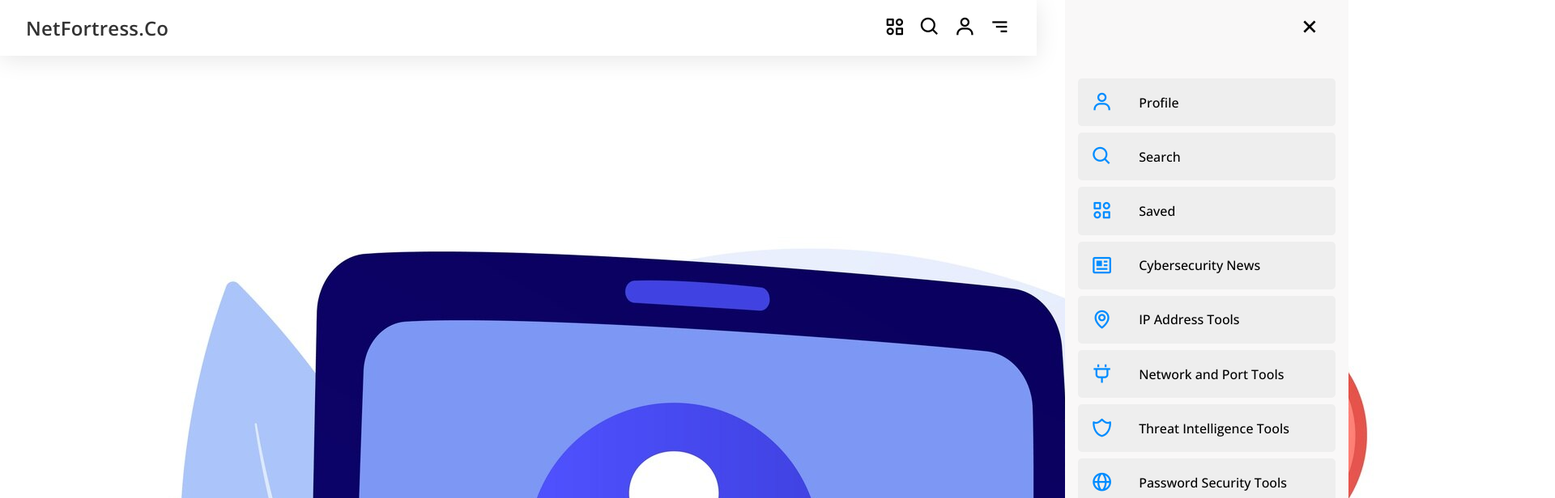
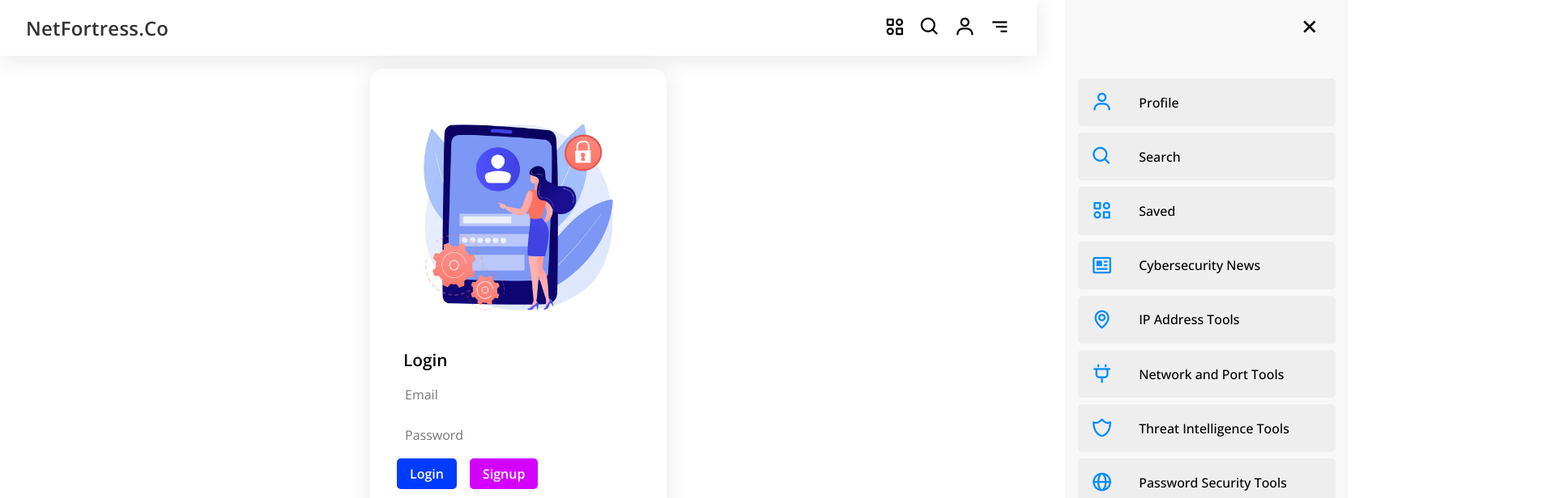
Before and after one commit to Sandeepkumar136/NetFortress, a React (Create React App) app: page /login in a window 1280 px wide. Shown: the top 616 px of the page at 81% size, 1920 px wide, since content can reach past the window. Built offline with nearby package versions, Linux system fonts and the light colour scheme; the HTML template or start-up script is replaced by a standard one.

Commit message:
refactor Profile, Login, and Signup components; add animations and enhance UI with new styles; implement logout functionality in Profile

```diff
--- a/src/Components/Dialog/ProfileDialogue.js
+++ b/src/Components/Dialog/ProfileDialogue.js
@@ -14,7 +14,6 @@ const ProfileDialog = () => {
     isPopen && (
       <div id="dialog-profile-overlay" onClick={handleOutsideClick}>
         <div className="p-dialog-content">
-          <Profile />
         </div>
       </div>
     )
--- a/src/Components/Log/Login.js
+++ b/src/Components/Log/Login.js
@@ -2,6 +2,7 @@ import React, { useState, useContext } from "react";
 import { useLogin } from "../Contexts/AuthContext";
 import { Link } from "react-router-dom";
 import images from "../Assets/ImageExporter";
+import { motion } from "framer-motion"; // Import motion
 
 const Login = () => {
   const { login } = useLogin();
@@ -13,30 +14,43 @@ const Login = () => {
   };
 
   return (
-    <div className="login-container">
+    <motion.div
+      className="login-container"
+      initial={{ opacity: 0, y: 50 }} // Start from below (y: 50)
+      animate={{ opacity: 1, y: 0 }} // End at the normal position (y: 0)
+      transition={{ duration: 0.7 }} // Duration of the animation
+    >
       <div className="l-p-contain">
-        <img src={images.login} alt="login" />
-        <h1>login</h1>
+        <img className="img-login" src={images.login} alt="login" />
+        <h1 className="l-heading">login</h1>
       </div>
-      <form onSubmit={handleSubmit}>
-        <input className="l-inp"
+      <form className="form-log" onSubmit={handleSubmit}>
+        <input
+          className="l-inp"
           type="email"
           placeholder="Email"
           value={formData.email}
           onChange={(e) => setFormData({ ...formData, email: e.target.value })}
           required
         />
-        <input className="l-inp"
+        <input
+          className="l-inp"
           type="password"
           placeholder="Password"
           value={formData.password}
           onChange={(e) => setFormData({ ...formData, password: e.target.value })}
           required
         />
-        <button className="l-btn" type="submit">Login</button>
-        <Link className="s-btn" to='/signup'>Signup</Link>
+        <div className="btn-flex-l">
+          <button className="l-btn" type="submit">
+            Login
+          </button>
+          <Link className="s-btn" to="/signup">
+            Signup
+          </Link>
+        </div>
       </form>
-    </div>
+    </motion.div>
   );
 };
 
--- a/src/Components/Log/Signup.js
+++ b/src/Components/Log/Signup.js
@@ -1,8 +1,11 @@
 import React, { useState, useContext } from "react";
 import { useLogin } from "../Contexts/AuthContext";
+import images from "../Assets/ImageExporter";
+import { Link } from "react-router-dom";
+import { motion } from "framer-motion"; // Import motion
 
 const Signup = () => {
-  const { signup } = useLogin;
+  const { signup } = useLogin();
   const [formData, setFormData] = useState({ name: "", email: "", password: "" });
 
   const handleSubmit = (e) => {
@@ -12,9 +15,19 @@ const Signup = () => {
   };
 
   return (
-    <form onSubmit={handleSubmit}>
-      <h1>Signup</h1>
+    <motion.div
+      className="login-container"
+      initial={{ opacity: 0, y: 50 }} // Start from below (y: 50)
+      animate={{ opacity: 1, y: 0 }} // End at the normal position (y: 0)
+      transition={{ duration: 0.7 }} // Duration of the animation
+    >
+      <div className="l-p-contain">
+        <img className="img-login" src={images.signup} alt="signup" />
+        <h1 className="l-heading">Signup</h1>
+      </div>
+      <form className="form-log" onSubmit={handleSubmit}>
         <input
+          className="l-inp"
           type="text"
           placeholder="Name"
           value={formData.name}
@@ -22,6 +35,7 @@ const Signup = () => {
           required
         />
         <input
+          className="l-inp"
           type="email"
           placeholder="Email"
           value={formData.email}
@@ -29,14 +43,23 @@ const Signup = () => {
           required
         />
         <input
+          className="l-inp"
           type="password"
           placeholder="Password"
           value={formData.password}
           onChange={(e) => setFormData({ ...formData, password: e.target.value })}
           required
         />
-      <button type="submit">Signup</button>
+        <div className="btn-flex-l">
+          <button className="l-btn" type="submit">
+            Signup
+          </button>
+          <Link className="s-btn" to="/login">
+            Login
+          </Link>
+        </div>
       </form>
+    </motion.div>
   );
 };
 
--- a/src/Components/UI/Style.css
+++ b/src/Components/UI/Style.css
@@ -375,4 +375,185 @@
     padding: 0.5rem 1rem;
     font-size: 0.8rem;
   }
+}
+.login-container {
+  display: flex;
+  justify-content: center;
+  align-items: center;
+  flex-direction: column;
+  justify-self: center;
+  margin: 1rem;
+  background: rgba(255, 255, 255, 0.24);
+  padding: 2rem;
+  border-radius: 16px;
+  box-shadow: 0 4px 30px rgba(0, 0, 0, 0.1);
+  backdrop-filter: blur(5px);
+  -webkit-backdrop-filter: blur(5px);
+  border: 1px solid rgba(255, 255, 255, 0.3);
+  align-self: center;
+}
+
+.img-login {
+  width: 300px;
+  height: 300px;
+}
+
+.l-heading {
+  font-size: 1.3rem;
+  font-weight: 600;
+  text-transform: capitalize;
+  margin: 0.5rem;
+}
+
+.form-log {
+  display: flex;
+  justify-content: start;
+  width: 100%;
+  align-items: start;
+  flex-direction: column;
+  gap: 0.5rem;
+}
+
+.l-inp {
+  border: none;
+  outline: none;
+  font-size: 1rem;
+  padding: 10px;
+  display: flex;
+  justify-content: center;
+  align-items: center;
+  font-weight: 400;
+  width: 100%;
+  border-radius: 4px;
+  -webkit-border-radius: 4px;
+  -moz-border-radius: 4px;
+  -ms-border-radius: 4px;
+  -o-border-radius: 4px;
+}
+
+.l-inp::-moz-placeholder {
+  font-weight: 400;
+}
+
+.l-inp::placeholder {
+  font-weight: 400;
+}
+
+.btn-flex-l {
+  display: flex;
+  justify-content: start;
+  align-items: start;
+  gap: 1rem;
+}
+
+.l-btn {
+  border: none;
+  outline: none;
+  background-color: #003cff;
+  text-decoration: none;
+  border-radius: 5px;
+  font-size: 1rem;
+  padding: 8px 16px;
+  font-weight: 600;
+  color: #fff;
+  -webkit-border-radius: 5px;
+  -moz-border-radius: 5px;
+  -ms-border-radius: 5px;
+  -o-border-radius: 5px;
+  cursor: pointer;
+}
+
+.s-btn {
+  border: none;
+  outline: none;
+  background-color: #d400ff;
+  text-decoration: none;
+  border-radius: 5px;
+  font-size: 1rem;
+  padding: 8px 16px;
+  font-weight: 600;
+  color: #fff;
+  -webkit-border-radius: 5px;
+  -moz-border-radius: 5px;
+  -ms-border-radius: 5px;
+  -o-border-radius: 5px;
+  cursor: pointer;
+}
+
+#dialog-profile-overlay {
+  display: flex;
+  justify-content: center;
+  align-items: center;
+  background-color: #999;
+}
+
+.profile-container {
+  display: flex;
+  justify-content: center;
+  align-items: center;
+  flex-direction: column;
+  justify-self: center;
+  margin: 1rem;
+  background: rgba(255, 255, 255, 0.24);
+  padding: 2rem;
+  border-radius: 16px;
+  box-shadow: 0 4px 30px rgba(0, 0, 0, 0.1);
+  backdrop-filter: blur(5px);
+  -webkit-backdrop-filter: blur(5px);
+  border: 1px solid rgba(255, 255, 255, 0.3);
+  align-self: center;
+}
+
+.p-img {
+  width: 300px;
+  height: 300px;
+}
+
+.p-heading {
+  display: flex;
+  justify-content: center;
+  align-items: center;
+  font-size: 2rem;
+  font-weight: 600;
+}
+
+.p-text {
+  font-size: 1.2rem;
+  font-weight: 500;
+  margin: 0.5rem;
+}
+
+.p-btn {
+  background-color: red;
+  font-size: 1rem;
+  color: #fff;
+  border: none;
+  outline: none;
+  border-radius: 25px;
+  text-transform: capitalize;
+  padding: 8px 16px;
+  -webkit-border-radius: 25px;
+  -moz-border-radius: 25px;
+  -ms-border-radius: 25px;
+  -o-border-radius: 25px;
+  cursor: pointer;
+}
+
+@media only screen and (max-width: 435px) {
+  .img-login, .p-img {
+    width: 200px;
+    height: 200px;
+  }
+  .l-inp {
+    font-size: 0.7rem;
+  }
+  .l-btn, .s-btn, .p-btn {
+    font-size: 0.8rem;
+  }
+  .p-text {
+    font-size: 0.8rem;
+  }
+  .l-heading, .p-heading {
+    font-size: 0.9rem;
+  }
 }/*# sourceMappingURL=Style.css.map */
--- a/src/Components/UI/Style.scss
+++ b/src/Components/UI/Style.scss
@@ -329,24 +329,188 @@
   height: 300px;
 }
 @media only screen and (max-width: 950px) {
-  #dialog-content{
+  #dialog-content {
     flex-direction: column;
   }
-  #dialog-box{
+  #dialog-box {
     width: 100%;
     height: fit-content;
     padding: 2rem;
     margin: 2rem;
   }
-  #dialog-header img{
+  #dialog-header img {
     width: 150px;
     height: 150px;
   }
-  .search-form{
+  .search-form {
     gap: 0.5rem;
   }
-  .search-form input{
+  .search-form input {
     padding: 0.5rem 1rem;
     font-size: 0.8rem;
   }
 }
+// Login
+.login-container {
+  display: flex;
+  justify-content: center;
+  align-items: center;
+  flex-direction: column;
+  justify-self: center;
+  margin: 1rem;
+  background: rgba(255, 255, 255, 0.24);
+  padding: 2rem;
+  border-radius: 16px;
+  box-shadow: 0 4px 30px rgba(0, 0, 0, 0.1);
+  backdrop-filter: blur(5px);
+  -webkit-backdrop-filter: blur(5px);
+  border: 1px solid rgba(255, 255, 255, 0.3);
+  align-self: center;
+}
+.img-login {
+  width: 300px;
+  height: 300px;
+}
+.l-heading{
+  font-size: 1.3rem;
+  font-weight: 600;
+  text-transform: capitalize;
+  margin: 0.5rem;
+}
+.form-log {
+  display: flex;
+  justify-content: start;
+  width: 100%;
+  align-items: start;
+  flex-direction: column;
+  gap: 0.5rem;
+}
+.l-inp{
+  border: none;
+  outline: none;
+  font-size: 1rem;
+  padding: 10px;
+  display: flex;
+  justify-content: center;
+  align-items: center;
+  font-weight: 400;
+  width: 100%;
+  border-radius: 4px;
+  -webkit-border-radius: 4px;
+  -moz-border-radius: 4px;
+  -ms-border-radius: 4px;
+  -o-border-radius: 4px;
+}
+.l-inp::placeholder{
+  font-weight: 400;
+}
+.btn-flex-l{
+  display: flex;
+  justify-content: start;
+  align-items: start;
+  gap: 1rem;
+}
+.l-btn{
+  border: none;
+  outline: none;
+  background-color: #003cff;
+  text-decoration: none;
+  border-radius: 5px;
+  font-size: 1rem;
+  padding: 8px 16px;
+  font-weight: 600;
+  color: #fff;
+  -webkit-border-radius: 5px;
+  -moz-border-radius: 5px;
+  -ms-border-radius: 5px;
+  -o-border-radius: 5px;
+  cursor: pointer;
+}
+.s-btn{
+  border: none;
+  outline: none;
+  background-color: #d400ff;
+  text-decoration: none;
+  border-radius: 5px;
+  font-size: 1rem;
+  padding: 8px 16px;
+  font-weight: 600;
+  color: #fff;
+  -webkit-border-radius: 5px;
+  -moz-border-radius: 5px;
+  -ms-border-radius: 5px;
+  -o-border-radius: 5px;
+  cursor: pointer;
+}
+// Profile
+#dialog-profile-overlay{
+  display: flex;
+  justify-content: center;
+  align-items: center;
+  background-color: #999;
+}
+.profile-container{
+  display: flex;
+  justify-content: center;
+  align-items: center;
+  flex-direction: column;
+  justify-self: center;
+  margin: 1rem;
+  background: rgba(255, 255, 255, 0.24);
+  padding: 2rem;
+  border-radius: 16px;
+  box-shadow: 0 4px 30px rgba(0, 0, 0, 0.1);
+  backdrop-filter: blur(5px);
+  -webkit-backdrop-filter: blur(5px);
+  border: 1px solid rgba(255, 255, 255, 0.3);
+  align-self: center;
+}
+.p-img{
+  width: 300px;
+  height: 300px;
+}
+.p-heading{
+  display: flex;
+  justify-content: center;
+  align-items: center;
+  font-size: 2rem;
+  font-weight: 600;
+}
+.p-text{
+  font-size: 1.2rem;
+  font-weight: 500;
+  margin: 0.5rem;
+}
+.p-btn{
+  background-color: red;
+  font-size: 1rem;
+  color: #fff;
+  border: none;
+  outline: none;
+  border-radius: 25px;
+  text-transform: capitalize;
+  padding: 8px 16px;
+  -webkit-border-radius: 25px;
+  -moz-border-radius: 25px;
+  -ms-border-radius: 25px;
+  -o-border-radius: 25px;
+  cursor: pointer;
+}
+@media only screen and (max-width: 435px) {
+  .img-login, .p-img{
+    width: 200px;
+    height: 200px;
+  }
+  .l-inp{
+    font-size: 0.7rem;
+  }
+  .l-btn, .s-btn, .p-btn{
+    font-size: 0.8rem;
+  }
+  .p-text{
+    font-size: 0.8rem;
+  }
+  .l-heading, .p-heading{
+    font-size: 0.9rem;
+  }
+}
```
Also changed, not shown: src/Components/Log/Profile.js (+14 -5 lines), 1 other file (tests, documents, lock files or other folders). Lines whose indentation alone changed are shown as unchanged.
